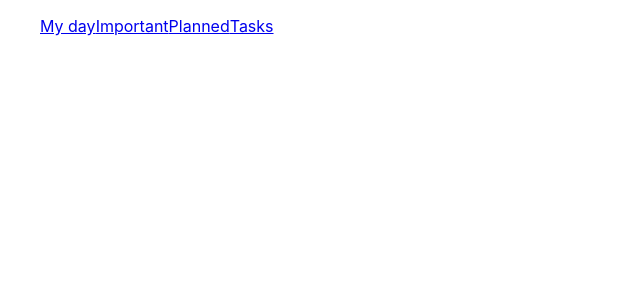
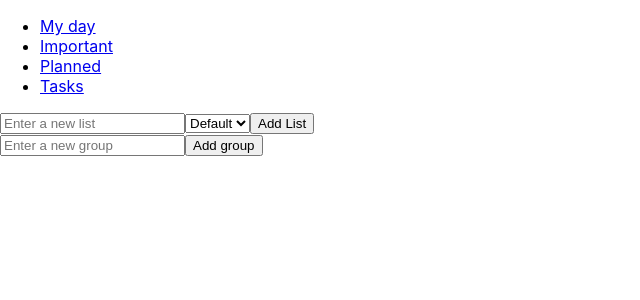
Before and after one commit to romanmicuda/task-managment-app, a React (Create React App) app: page / in a window 1280 px wide. Shown: the top 300 px of the page, without its empty margins (0-640 px from the left). Built offline with nearby package versions, Linux system fonts and the light colour scheme.

Commit message:
feat: display side bar

```diff
--- a/src/component/SideBar.tsx
+++ b/src/component/SideBar.tsx
@@ -1,18 +1,127 @@
-import React from "react";
+import React, { useDebugValue, useEffect, useState } from "react";
 import { Link, Outlet } from "react-router-dom";
+import { useTodo } from "./TodoProvider";
+import { Group } from "../types";
 
-function SideBar() {
+const SideBar = () => {
+  const { groups, setGroups } = useTodo();
+  const [expandedGroup, setExpandedGroup] = useState<Set<string>>(new Set());
+  const [newListName, setNewListName] = useState<string>("");
+  const [newListGroupName, setNewListGroupName] = useState<string>("");
+  const [newGroupName, setNewGroupName] = useState<string>("");
+
+  const handleExpandedGroup = (groupName: string) => {
+    if (expandedGroup.has(groupName)) {
+      setExpandedGroup((prevExpandedGroup) => {
+        const newExpanedGroup = new Set(prevExpandedGroup);
+        newExpanedGroup.delete(groupName);
+        return newExpanedGroup;
+      });
+    } else {
+      setExpandedGroup((prevExpandedGroup) => {
+        return new Set(prevExpandedGroup).add(groupName);
+      });
+    }
+  };
+
+  const handleAddGroup = () => {
+    setGroups((prevGroups) => [
+      ...prevGroups,
+      { name: newGroupName, groupList: [] },
+    ]);
+  };
+
+  const handleAddList = () => {
+    setGroups((prevGroup) => [
+      ...prevGroup.map((group) =>
+        group.name === newListGroupName
+          ? {
+              name: group.name,
+              groupList: [...group.groupList, { name: newListName, lists: [] }],
+            }
+          : group
+      ),
+    ]);
+    setNewListGroupName("");
+    setNewListName("");
+  };
+
   return (
     <div>
+      <nav>
         <ul>
+          <li>
             <Link to={"/myday"}>My day</Link>
+          </li>
+          <li>
             <Link to={"/important"}>Important</Link>
+          </li>
+          <li>
             <Link to={"/planned"}>Planned</Link>
+          </li>
+          <li>
             <Link to={"/tasks"}>Tasks</Link>
+          </li>
         </ul>
+      </nav>
+      <nav>
+        <ul>
+          {groups.map((group) => (
+            <li
+              key={group.name}
+              onClick={() => handleExpandedGroup(group.name)}
+            >
+              {group.name}
+              <ul>
+                {expandedGroup.has(group.name) &&
+                  group.groupList.map((groupList) => (
+                    <li>
+                      <Link to={`list/${groupList.name}`}>
+                        {groupList.name}
+                      </Link>
+                    </li>
+                  ))}
+              </ul>
+            </li>
+          ))}
+        </ul>
+      </nav>
+      <div>
+        <div>
+          <input
+            type="text"
+            value={newListName}
+            onChange={(e) => setNewListName(e.target.value)}
+            placeholder="Enter a new list"
+          />
+          <select
+            value={newListGroupName}
+            onChange={(e) => setNewListGroupName(e.target.value)}
+          >
+            <option value="" disabled>
+              Default
+            </option>
+            {groups.map((group) => (
+              <option value={group.name} key={group.name}>
+                {group.name}
+              </option>
+            ))}
+          </select>
+          <button onClick={() => handleAddList()}>Add List</button>
+        </div>
+        <div>
+          <input
+            type="text"
+            value={newGroupName}
+            onChange={(e) => setNewGroupName(e.target.value)}
+            placeholder="Enter a new group"
+          />
+          <button onClick={handleAddGroup}>Add group</button>
+        </div>
+      </div>
       <Outlet />
     </div>
   );
-}
+};
 
 export default SideBar;
```
Lines whose indentation alone changed are shown as unchanged.
